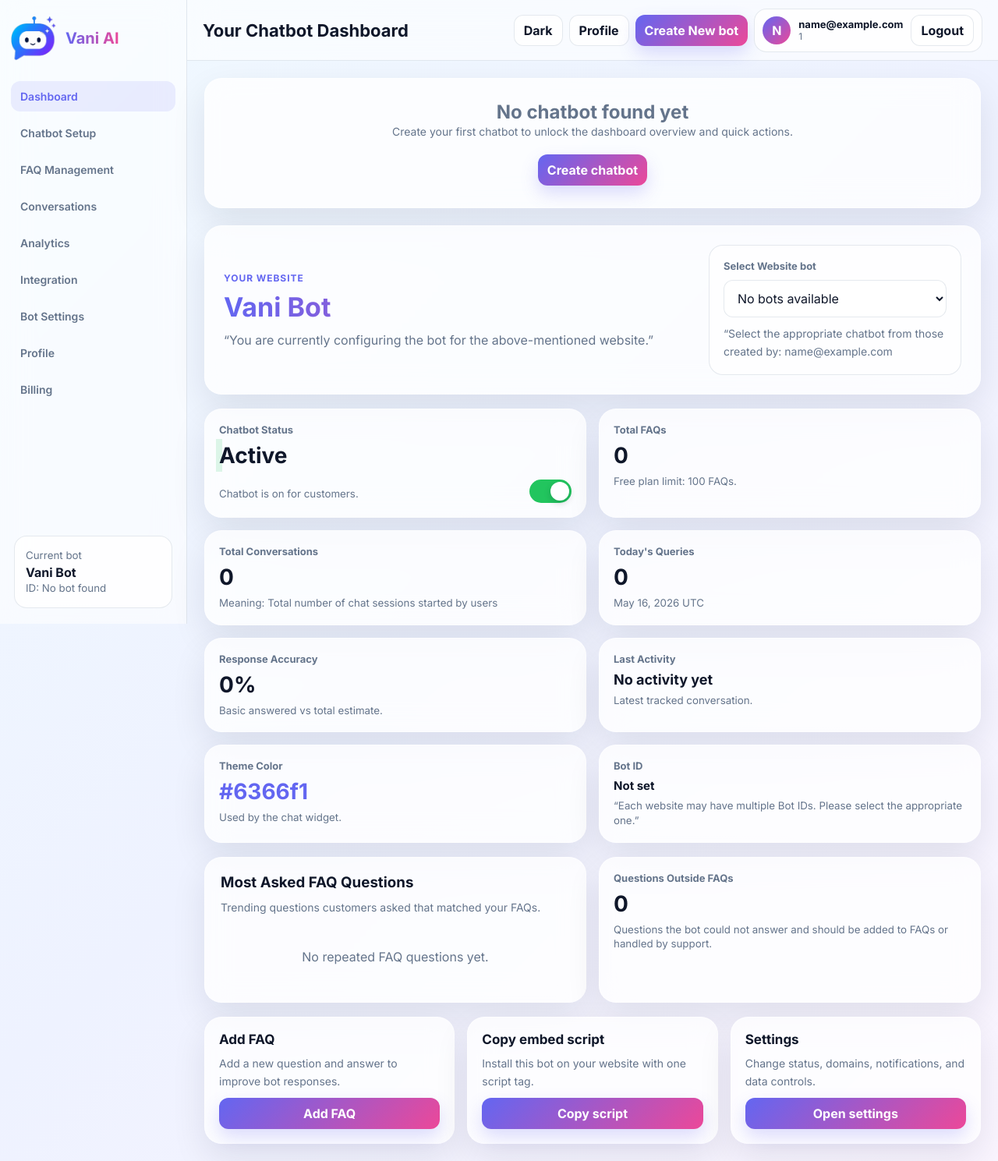
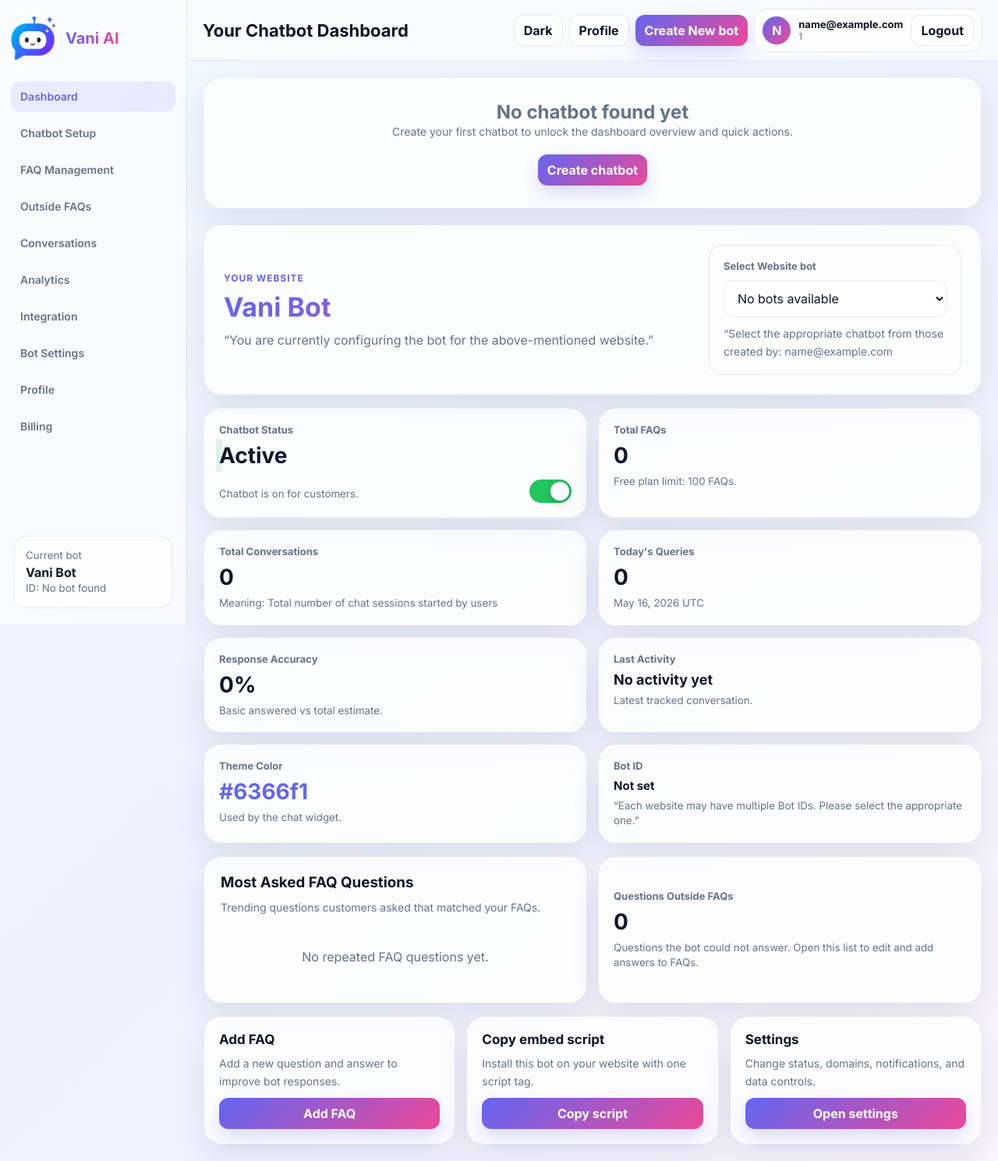
Before and after one commit to asarecodrant-release/vani, a PHP site: page /dashboard.php in a window 1280 px wide. Shown: the whole page at 78% size. Run offline with PHP 8.4, Linux system fonts and the light colour scheme; the visitor is signed in with stand-in values (Sample User, id 1).

Commit message:
dashboard changes

```diff
--- a/dashboard.php
+++ b/dashboard.php
@@ -111,6 +111,7 @@ $hourCounts = [];
 $topQuestionCounts = [];
 $faqById = [];
 $topFaqQuestionCounts = [];
+$outsideFaqQuestions = [];
 
 foreach ($faqs as $faq) {
     if (isset($faq['id'])) {
@@ -148,6 +149,13 @@ foreach ($conversationRows as $row) {
             'question' => $question,
             'count' => ($topQuestionCounts[$key]['count'] ?? 0) + 1
         ];
+        if (!$answered) {
+            $outsideFaqQuestions[] = [
+                'question' => $question,
+                'bot_response' => (string)($row['bot_response'] ?? $row['response'] ?? ''),
+                'created_at' => (string)($row['created_at'] ?? '')
+            ];
+        }
     }
     $matchedFaqId = (string)($row['matched_faq_id'] ?? $row['question_id'] ?? '');
     if ($matchedFaqId !== '' && isset($faqById[$matchedFaqId])) {
@@ -329,6 +337,8 @@ textarea{min-height:92px;resize:vertical}
 select:focus,input:focus,textarea:focus{box-shadow:0 0 0 3px rgba(99,102,241,.15);border-color:rgba(99,102,241,.55)}
 .metrics{display:grid;grid-template-columns:repeat(4,minmax(0,1fr));gap:16px}
 .metric{padding:18px}
+.metric-link{width:100%;text-align:left;color:inherit;cursor:pointer}
+.metric-link:hover{border-color:rgba(99,102,241,.4);transform:translateY(-1px)}
 .metric span{display:block;color:var(--muted);font-size:13px;font-weight:700}
 .metric strong{display:block;font-size:28px;margin-top:8px}
 .metric small{display:block;color:var(--muted);margin-top:7px;line-height:1.4}
@@ -381,6 +391,12 @@ code{display:block;white-space:pre-wrap;word-break:break-all;padding:16px;border
 .split{display:grid;grid-template-columns:1fr 1fr;gap:16px}
 .empty{padding:28px;text-align:center;color:var(--muted)}
 .notice{padding:14px 16px;border-radius:14px;background:rgba(99,102,241,.1);border:1px solid rgba(99,102,241,.18);color:var(--ink);line-height:1.6}
+.outside-faq-list{display:grid;gap:14px}
+.outside-faq-card{padding:16px;border:1px solid var(--line);border-radius:18px;background:rgba(255,255,255,.42);display:grid;gap:14px}
+body.dark .outside-faq-card{background:rgba(15,23,42,.44)}
+.outside-faq-meta{display:flex;align-items:center;justify-content:space-between;gap:10px;flex-wrap:wrap}
+.outside-faq-grid{display:grid;grid-template-columns:1fr 1fr;gap:14px}
+.outside-faq-grid .field.full{grid-column:1/-1}
 .toast{position:fixed;right:24px;bottom:24px;background:#111827;color:#fff;border-radius:12px;padding:12px 14px;box-shadow:0 12px 30px rgba(0,0,0,.25);opacity:0;transform:translateY(10px);pointer-events:none;transition:.25s}
 .toast.show{opacity:1;transform:translateY(0)}
 @media(max-width:1440px){
@@ -467,7 +483,7 @@ code{display:block;white-space:pre-wrap;word-break:break-all;padding:16px;border
   .section-head{align-items:flex-start;flex-direction:column;padding:16px 16px 0}
   .section-body{padding:16px}
   .overview-hero h2{font-size:28px}
-  .metrics,.quick-actions,.form-grid{grid-template-columns:1fr}
+  .metrics,.quick-actions,.form-grid,.outside-faq-grid{grid-template-columns:1fr}
   .user-menu{justify-content:space-between}
   select,input,textarea{font-size:16px}
   table{min-width:640px}
@@ -511,6 +527,7 @@ code{display:block;white-space:pre-wrap;word-break:break-all;padding:16px;border
       <button class="tab-btn active" data-tab="overview">Dashboard</button>
       <button class="tab-btn" data-tab="setup">Chatbot Setup</button>
       <button class="tab-btn" data-tab="faqs">FAQ Management</button>
+      <button class="tab-btn" data-tab="outside-faqs">Outside FAQs</button>
       <button class="tab-btn" data-tab="logs">Conversations</button>
       <button class="tab-btn" data-tab="analytics">Analytics</button>
       <button class="tab-btn" data-tab="install">Integration</button>
@@ -613,11 +630,11 @@ code{display:block;white-space:pre-wrap;word-break:break-all;padding:16px;border
               <div class="inline-row" style="justify-content:space-between;border-bottom:1px solid var(--line);padding:10px 0"><span><?php echo h($item['question']); ?></span><strong><?php echo h($item['count']); ?></strong></div>
             <?php endforeach; ?>
           </div>
-          <div class="panel metric">
+          <button class="panel metric metric-link" type="button" data-jump="outside-faqs">
             <span>Questions Outside FAQs</span>
             <strong><?php echo h($unansweredCount); ?></strong>
-            <small>Questions the bot could not answer and should be added to FAQs or handled by support.</small>
-          </div>
+            <small>Questions the bot could not answer. Open this list to edit and add answers to FAQs.</small>
+          </button>
         </div>
 
         <div class="quick-actions">
@@ -696,6 +713,56 @@ code{display:block;white-space:pre-wrap;word-break:break-all;padding:16px;border
                 </tbody>
               </table>
             </div>
+          </div>
+        </div>
+      </section>
+
+      <section class="tab-panel" id="outside-faqs">
+        <div class="panel">
+          <div class="section-head">
+            <div>
+              <h3>Questions Outside FAQs</h3>
+              <p class="muted">Review questions the chatbot could not answer, edit the question if needed, write the right answer, and save it into FAQs.</p>
+            </div>
+            <span class="tag bad"><?php echo h($unansweredCount); ?> unanswered</span>
+          </div>
+          <div class="section-body">
+            <?php if (empty($outsideFaqQuestions)): ?>
+              <p class="empty">No outside-FAQ questions yet.</p>
+            <?php else: ?>
+              <div class="outside-faq-list">
+                <?php foreach ($outsideFaqQuestions as $index => $item): ?>
+                  <form class="outside-faq-card outsideFaqForm">
+                    <div class="outside-faq-meta">
+                      <span class="tag bad">Needs answer</span>
+                      <small class="muted"><?php echo h($item['created_at'] ?: 'Time not recorded'); ?></small>
+                    </div>
+                    <?php if (!empty($item['bot_response'])): ?>
+                      <div class="notice"><strong>Bot response:</strong><br><?php echo h($item['bot_response']); ?></div>
+                    <?php endif; ?>
+                    <div class="outside-faq-grid">
+                      <input type="hidden" class="outsideCustomerId" value="<?php echo h($selectedBotId); ?>">
+                      <div class="field full">
+                        <label>Edit question</label>
+                        <input class="outsideQuestion" value="<?php echo h($item['question']); ?>" aria-label="Edit unanswered customer question">
+                      </div>
+                      <div class="field full">
+                        <label>Answer for this question</label>
+                        <textarea class="outsideAnswer" placeholder="Write the answer customers should receive next time"></textarea>
+                      </div>
+                      <div class="field">
+                        <label>Category</label>
+                        <input class="outsideCategory" value="General">
+                      </div>
+                      <div class="field">
+                        <label>&nbsp;</label>
+                        <button class="pill-btn" type="submit">Add to FAQs</button>
+                      </div>
+                    </div>
+                  </form>
+                <?php endforeach; ?>
+              </div>
+            <?php endif; ?>
           </div>
         </div>
       </section>
@@ -1012,6 +1079,17 @@ document.getElementById("faqSearch")?.addEventListener("input", event => {
   });
 });
 
+async function addFaq(customerId, question, answer, category) {
+  const response = await fetch("/api.php?action=add_faq", {
+    method: "POST",
+    headers: {"Content-Type": "application/json"},
+    body: JSON.stringify({customer_id: customerId, faqs: [{question, answer, category}]})
+  });
+
+  const data = await response.json().catch(() => ({}));
+  return !(data.error || data.success === false);
+}
+
 document.getElementById("faqForm")?.addEventListener("submit", async event => {
   event.preventDefault();
   const customerId = document.getElementById("faqCustomerId").value;
@@ -1021,19 +1099,47 @@ document.getElementById("faqForm")?.addEventListener("submit", async event => {
   if (!customerId) return showToast("Select a bot first");
   if (!question || !answer) return showToast("Question and answer are required");
 
-  const response = await fetch("/api.php?action=add_faq", {
-    method: "POST",
-    headers: {"Content-Type": "application/json"},
-    body: JSON.stringify({customer_id: customerId, faqs: [{question, answer, category}]})
-  });
-
-  const data = await response.json().catch(() => ({}));
-  if (data.error || data.success === false) {
+  const saved = await addFaq(customerId, question, answer, category);
+  if (!saved) {
     showToast("FAQ could not be saved");
     return;
   }
   showToast("FAQ added");
   setTimeout(() => location.reload(), 700);
+});
+
+document.querySelectorAll(".outsideFaqForm").forEach(form => {
+  form.addEventListener("submit", async event => {
+    event.preventDefault();
+    const customerId = form.querySelector(".outsideCustomerId")?.value || "";
+    const question = form.querySelector(".outsideQuestion")?.value.trim() || "";
+    const answer = form.querySelector(".outsideAnswer")?.value.trim() || "";
+    const category = form.querySelector(".outsideCategory")?.value.trim() || "General";
+    const button = form.querySelector("button[type='submit']");
+
+    if (!customerId) return showToast("Select a bot first");
+    if (!question || !answer) return showToast("Question and answer are required");
+
+    if (button) {
+      button.disabled = true;
+      button.textContent = "Saving...";
+    }
+
+    const saved = await addFaq(customerId, question, answer, category);
+    if (!saved) {
+      if (button) {
+        button.disabled = false;
+        button.textContent = "Add to FAQs";
+      }
+      showToast("FAQ could not be saved");
+      return;
+    }
+
+    form.style.opacity = ".65";
+    form.querySelectorAll("input, textarea, button").forEach(input => input.disabled = true);
+    if (button) button.textContent = "Added";
+    showToast("Added to FAQs");
+  });
 });
 
 async function saveDashboardSettings(extraPayload) {
```
